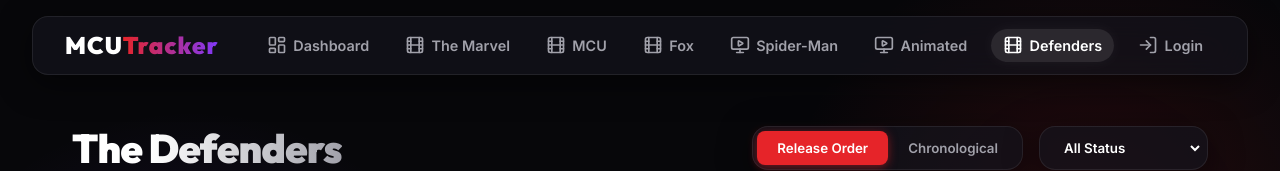
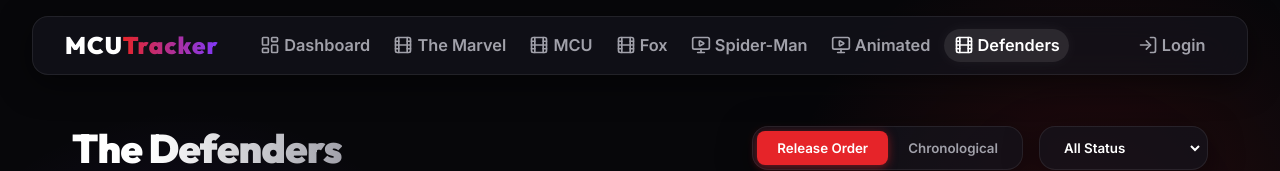
Before and after one commit to vijayvardhan28/Marvel, a React (Vite) app: page /defenders in a window 1280 px wide. Shown: the top 171 px of the page. Built offline with nearby package versions, Linux system fonts and the light colour scheme; no server answers.

Commit message:
navigationn

```diff
--- a/src/components/Header.css
+++ b/src/components/Header.css
@@ -9,9 +9,10 @@
 
 .header-container {
   display: flex;
-  justify-content: space-between;
+  justify-content: flex-start;
+  gap: 2rem;
   align-items: center;
-  max-width: 1200px;
+  max-width: 1400px;
   margin: 0 auto;
 }
 
@@ -29,21 +30,28 @@
 
 .nav-links {
   display: flex;
-  gap: 0.75rem;
-  flex-wrap: wrap;
-  justify-content: flex-end;
+  gap: 0.25rem;
+  align-items: center;
+}
+
+.auth-links {
+  display: flex;
+  gap: 0.25rem;
+  align-items: center;
+  margin-left: auto;
 }
 
 .nav-link {
   display: flex;
   align-items: center;
-  gap: 0.4rem;
+  gap: 0.25rem;
   color: var(--color-text-muted);
   font-weight: 600;
-  padding: 0.4rem 0.75rem;
+  padding: 0.4rem 0.6rem;
   border-radius: 50px;
   transition: all 0.3s ease;
-  font-size: 0.9rem;
+  font-size: 1.02rem;
+  white-space: nowrap;
 }
 
 .nav-link:hover {
--- a/src/components/Header.jsx
+++ b/src/components/Header.jsx
@@ -36,6 +36,9 @@
               <span>{item.label}</span>
             </Link>
           ))}
+        </nav>
+
+        <div className="auth-links">
           {currentUser ? (
             <>
               <div className="nav-link" style={{ cursor: 'default', color: 'var(--color-primary)' }}>
@@ -57,7 +60,7 @@
               <span>Login</span>
             </Link>
           )}
-        </nav>
+        </div>
       </div>
     </header>
   );
```
